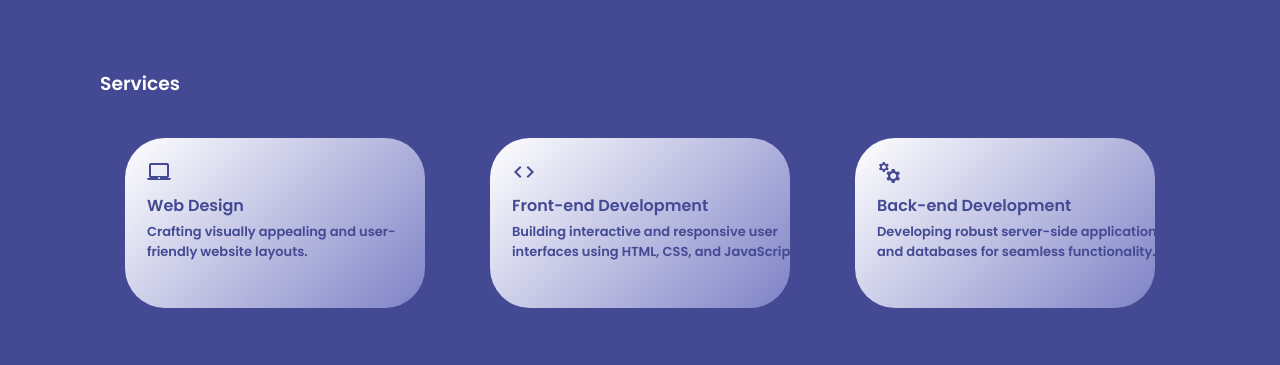
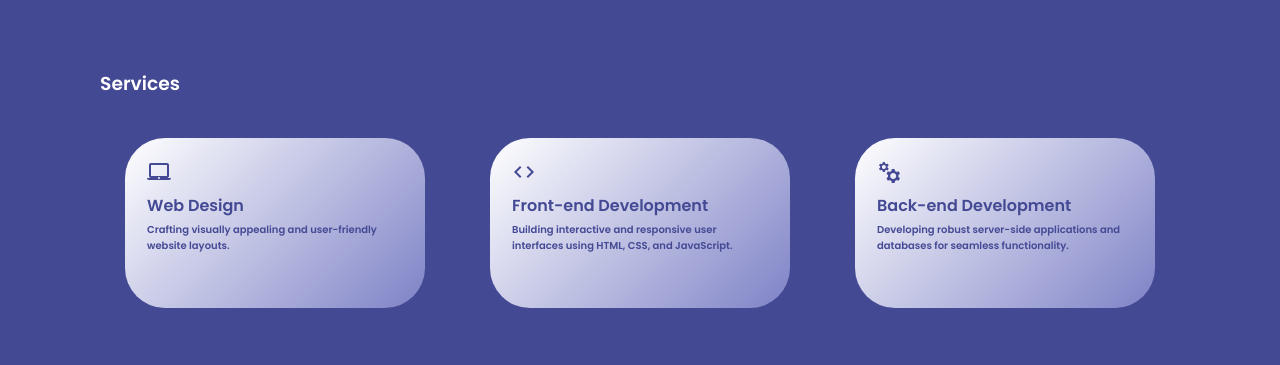
Before and after one commit to VarunJaiswal25/Portfolio, a plain HTML site: page index.html in a window 1280 px wide. Shown: the part 566-931 px from the top of the page. Drawn offline with nearby package versions, Linux system fonts and the light colour scheme.

Commit message:
Update style.css

```diff
--- a/style.css
+++ b/style.css
@@ -311,7 +311,9 @@ button:hover{
 
 }
 .elem p{
-    font-size: small;
+    font-size: 10px;
+    height: 70px;
+    width: 250px;
 }
 
 .elem:hover{
```
